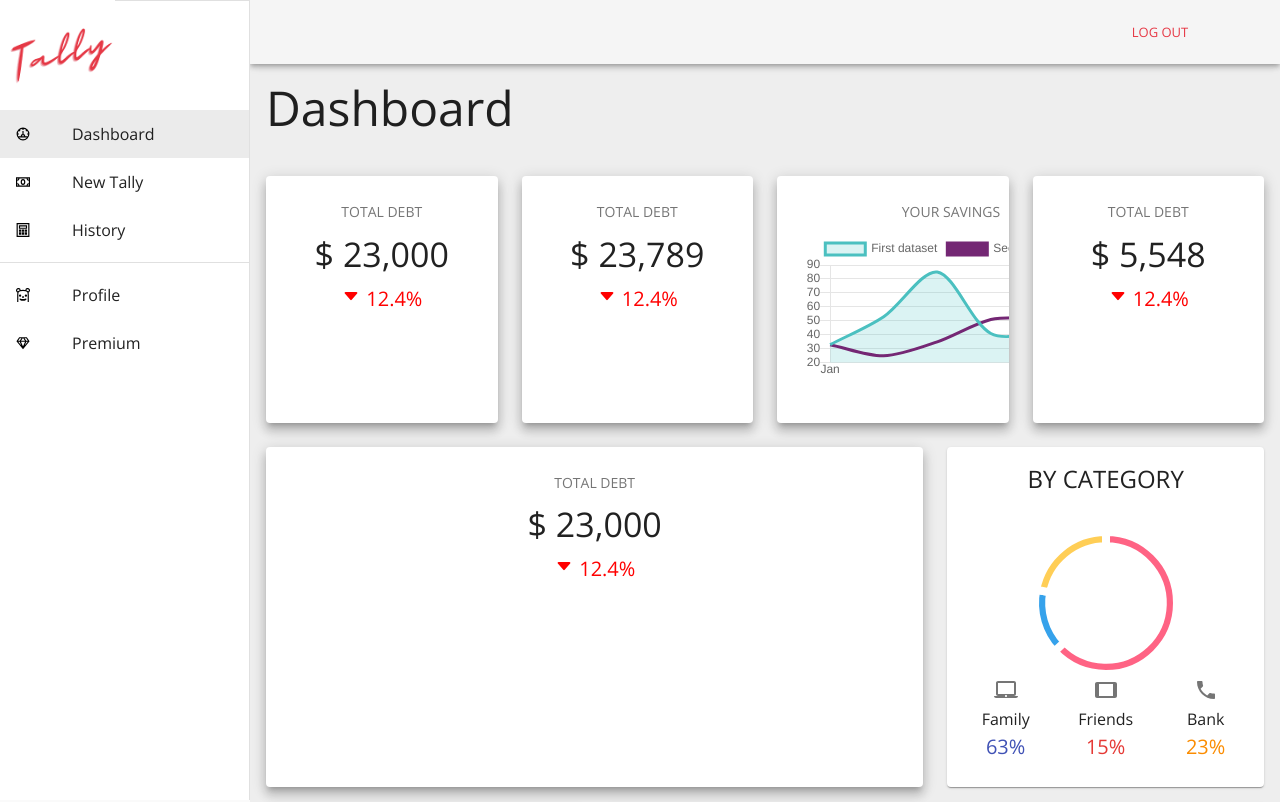
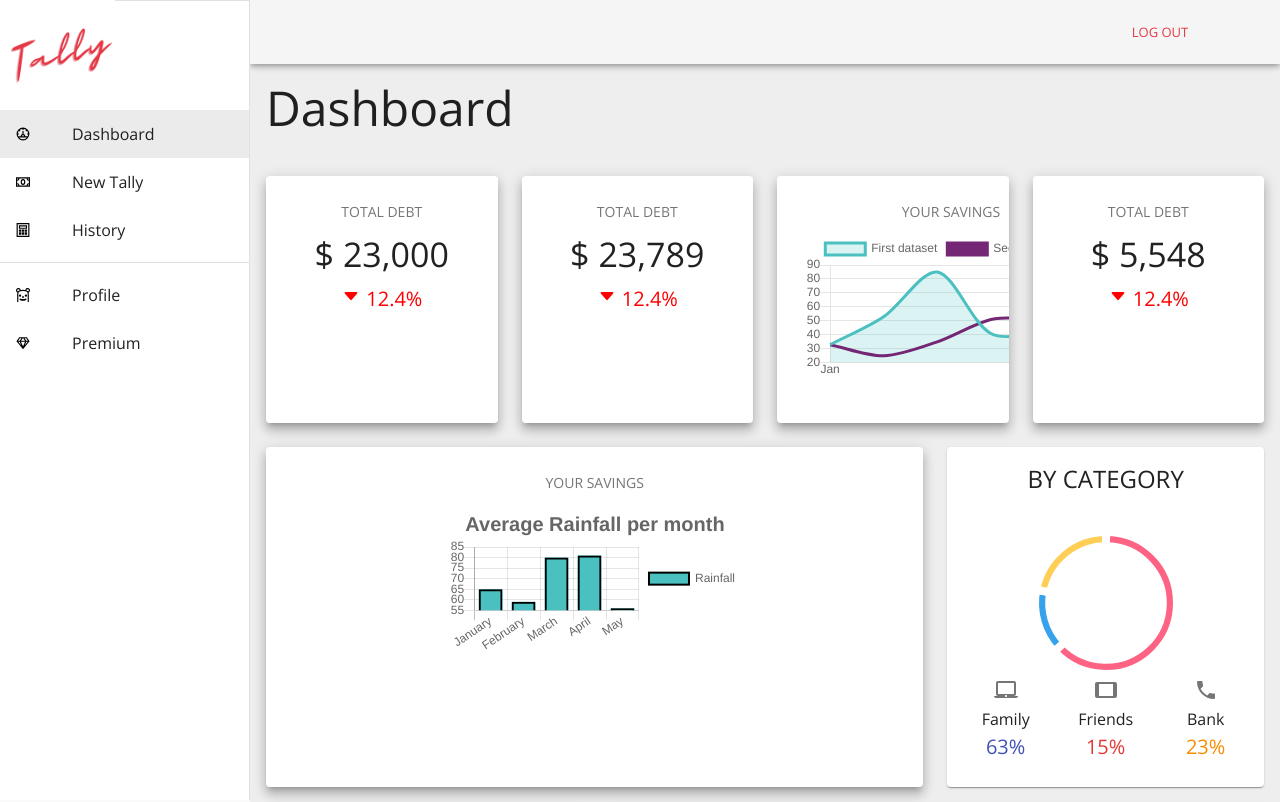
Before and after one commit to awalemandi/tally, a React (Create React App) app: page /home/dashboard in a window 1280 px wide. Shown: the top 802 px of the page. Built offline with nearby package versions, Linux system fonts and the light colour scheme.

Commit message:
implemented dummy bar chart for performance card

```diff
--- /dev/null
+++ b/src/components/common/BarChart.tsx
@@ -0,0 +1,41 @@
+import React from 'react';
+import { Bar } from 'react-chartjs-2';
+
+import { Box } from '@material-ui/core';
+
+const chartData = {
+	labels: ['January', 'February', 'March', 'April', 'May'],
+	datasets: [
+		{
+			label: 'Rainfall',
+			backgroundColor: 'rgba(75,192,192,1)',
+			borderColor: 'rgba(0,0,0,1)',
+			borderWidth: 2,
+			data: [65, 59, 80, 81, 56],
+		},
+	],
+};
+
+function BarChart() {
+	return (
+		<>
+			<Bar
+				data={chartData}
+				options={{
+					title: {
+						display: true,
+						text: 'Average Rainfall per month',
+						fontSize: 20,
+					},
+					legend: {
+						display: true,
+						position: 'right',
+					},
+					responsive: true,
+				}}
+			/>
+		</>
+	);
+}
+
+export default BarChart;
--- a/src/components/menu/dashboard/Dashboard.tsx
+++ b/src/components/menu/dashboard/Dashboard.tsx
@@ -2,6 +2,7 @@ import React from 'react';
 import { Typography, Grid, makeStyles } from '@material-ui/core';
 
 import Savings from './Savings';
+import Performance from './Performace';
 import StatCard from './StatCard';
 import DebtByCategory from './DebtByCategory';
 
@@ -55,12 +56,7 @@ const Dashboard = () => {
 					/>
 				</Grid>
 				<Grid item lg={8} md={12} xl={9} xs={12}>
-					<StatCard
-						name='total debt'
-						stat='23,000'
-						improved={false}
-						change={12.4}
-					/>
+					<Performance />
 				</Grid>
 				<Grid item lg={4} md={6} xl={3} xs={12}>
 					<DebtByCategory />
--- /dev/null
+++ b/src/components/menu/dashboard/Performace.tsx
@@ -0,0 +1,58 @@
+import React from 'react';
+import clsx from 'clsx';
+import PropTypes from 'prop-types';
+import {
+	Card,
+	CardContent,
+	Grid,
+	Typography,
+	makeStyles,
+} from '@material-ui/core';
+import BarChart from '../../common/BarChart';
+
+const useStyles = makeStyles(theme => ({
+	root: {
+		height: '100%',
+		width: 'auto',
+		padding: theme.spacing(1),
+	},
+}));
+
+type CardProps = {
+	name: string;
+	stat: any;
+	improved: boolean;
+	change: number;
+};
+
+const Performance = () => {
+	const classes = useStyles();
+
+	return (
+		<Card className={clsx(classes.root)} raised={true}>
+			<CardContent>
+				<Grid
+					container
+					direction='column'
+					justify='center'
+					alignItems='center'
+					spacing={1}
+				>
+					<Grid item>
+						<Typography color='textSecondary' gutterBottom variant='button'>
+							Your Savings
+						</Typography>
+					</Grid>
+					<Grid item>
+						<BarChart />
+					</Grid>
+					<Grid item>
+						<Typography variant='h6'></Typography>
+					</Grid>
+				</Grid>
+			</CardContent>
+		</Card>
+	);
+};
+
+export default Performance;
```
Also changed, not shown: 1 other file (tests, documents, lock files or other folders).
